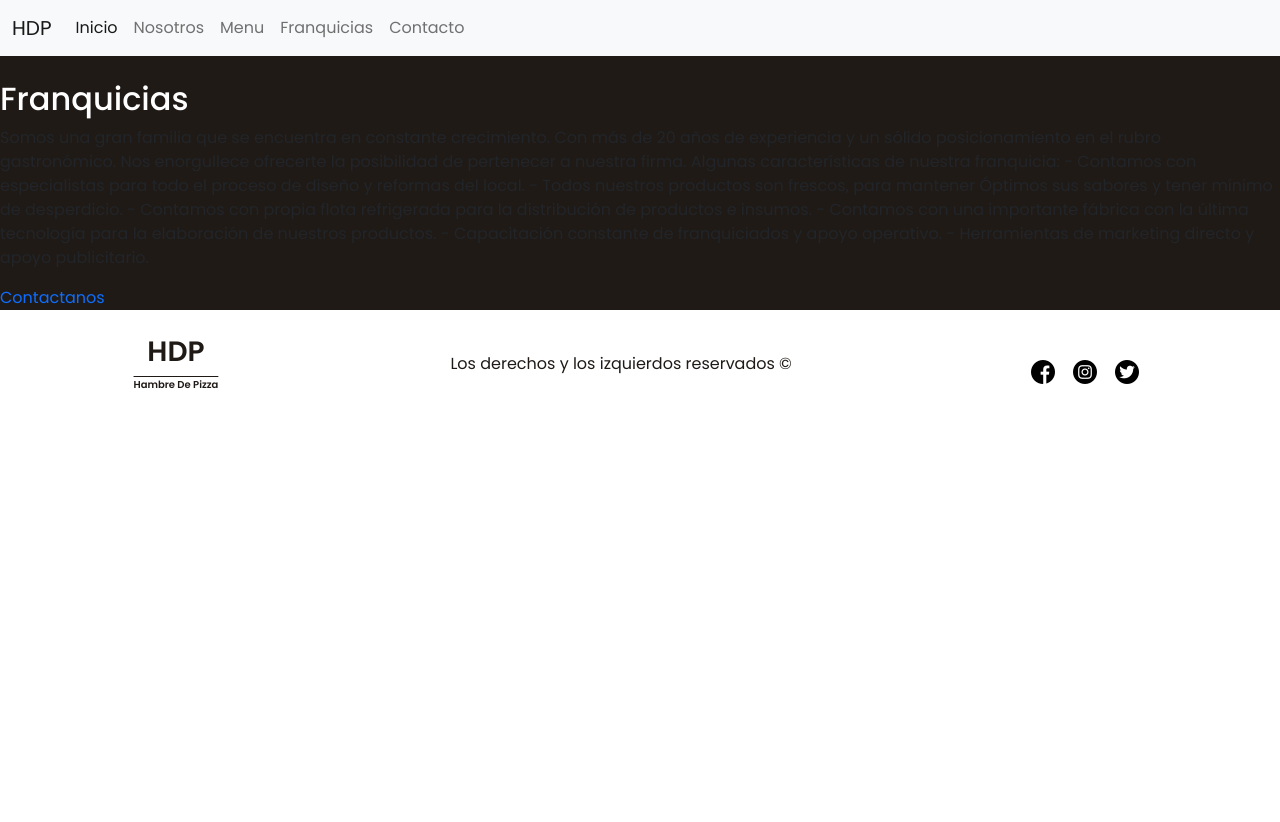
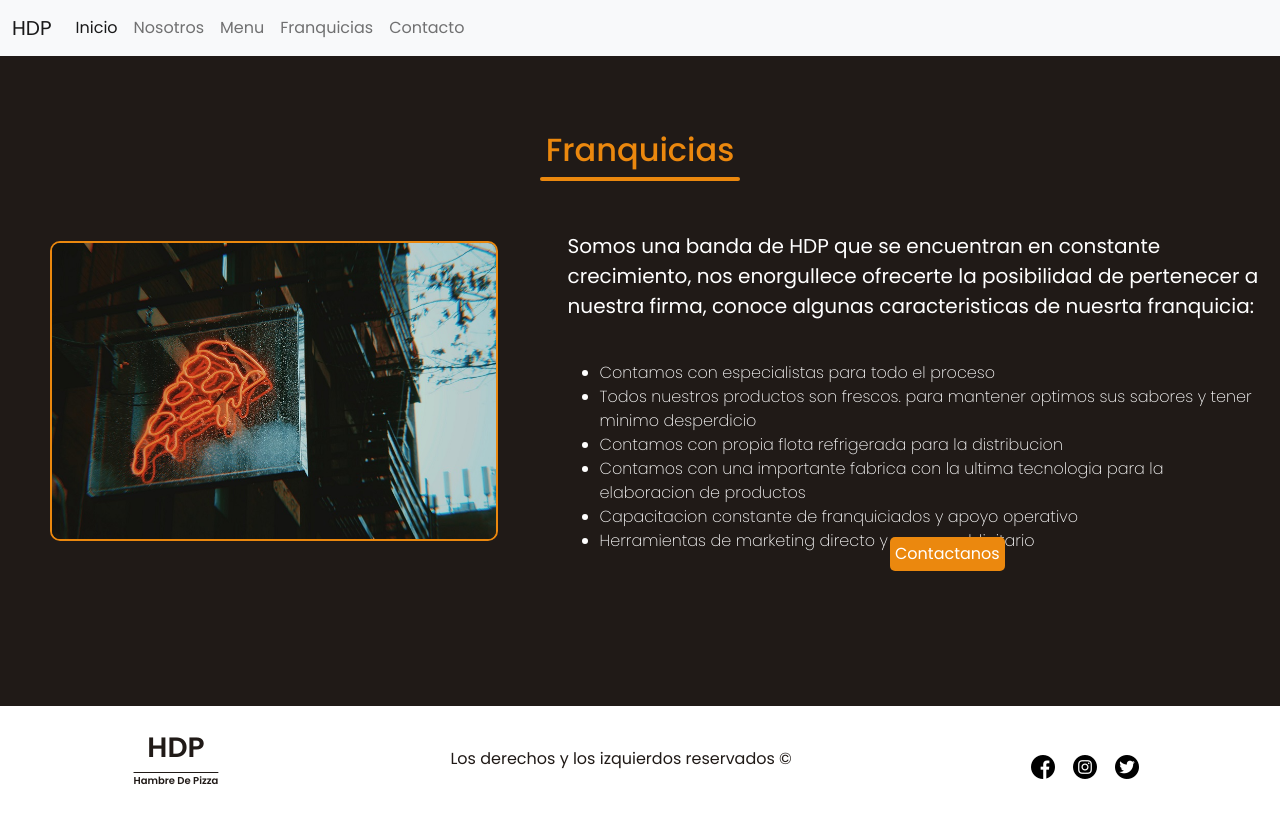
Before and after one commit to iltute/HdeP, a website: page pages/franquicias.html in a window 1280 px wide. Before the commit the page ends 800 px from the top, so only its background shows below. Drawn offline with nearby package versions, Linux system fonts and the light colour scheme.

Commit message:
2205232325

```diff
--- a/css/style.css
+++ b/css/style.css
@@ -612,3 +612,49 @@ footer div a img {
         margin: 0 50px 0 50px;
     }
 }
+
+.franquicias{
+    text-align: right;
+    color: #ffffff;
+    padding-top: 30px;
+    display: flex;
+    flex-direction: column;
+    text-align: center;
+    justify-content: center;
+    align-items: center;
+}
+.franquicias div .linea{
+    width: 150px;
+}
+.franquicias-contenedor{
+    display: flex;
+    justify-content: space-between;
+}
+.franquicias-img{
+    height: 100%;
+    width: 100%;
+    margin: 50px;
+}
+.franquicias-img img{
+    height: 100%;
+    width: 100%;
+    overflow: hidden;
+    object-fit: cover;
+    border-radius: 10px;
+    border:#eb880e solid 2px;
+}
+.franquicias-txt{
+    margin: 20px;
+    color: #ffffff;
+}
+.franquicias-txt p{
+    text-align: left;
+    margin-top: 20px;
+    margin-bottom: 40px;
+    font-weight: 400;
+    font-size: 20px;
+}
+.franquicias-txt ul{
+    text-align: left;
+    font-weight: 200;
+}
--- a/pages/franquicias.html
+++ b/pages/franquicias.html
@@ -43,26 +43,30 @@
         </nav>
     </header>
     <main>
-        <section>
-            <div><img src="" alt=""></div>
-            <div>
-                <h2>Franquicias</h2>
-                <p> Somos una gran familia que se encuentra en constante crecimiento. Con más de 20 años de experiencia y un sólido posicionamiento en el rubro gastronómico.
-
-                    Nos enorgullece ofrecerte la posibilidad de pertenecer a nuestra firma.
-                    Algunas características de nuestra franquicia:
-
-                    - Contamos con especialistas para todo el proceso de diseño y reformas del local.
-                    - Todos nuestros productos son frescos, para mantener Óptimos sus sabores y tener mínimo de desperdicio.
-                    - Contamos con propia flota refrigerada para la distribución de productos e insumos.
-                    - Contamos con una importante fábrica con la última tecnología para la elaboración de nuestros productos.
-                    - Capacitación constante de franquiciados y apoyo operativo.
-                    - Herramientas de marketing directo y apoyo publicitario.</p>
-                <a href="">Contactanos</a>
+        <section class="franquicias">
+            <h2>Franquicias</h2>
+            <div class="linea">
+            </div>
+            <div class="franquicias-contenedor">
+                <div class="franquicias-img">
+                    <img src="../img/galeria/cartelrojo.jpg" alt="">
+                </div>
+                <div class="franquicias-txt">
+                    <p>Somos una banda de HDP que se encuentran en constante crecimiento, nos enorgullece ofrecerte la posibilidad de pertenecer a nuestra firma, conoce algunas caracteristicas de nuesrta franquicia:</p>
+                    <ul>
+                        <li>Contamos con especialistas para todo el proceso</li>
+                        <li>Todos nuestros productos son frescos. para mantener optimos sus sabores y tener minimo desperdicio</li>
+                        <li>Contamos con propia flota refrigerada para la distribucion </li>
+                        <li>Contamos con una importante fabrica con la ultima tecnologia para la elaboracion de productos</li>
+                        <li>Capacitacion constante de franquiciados y apoyo operativo</li>
+                        <li>Herramientas de marketing directo y apoyo publicitario</li>
+                    </ul>
+                </div>
+            </div>
+            <div class="franquicias-boton">
+                <a href="./contacto.html" target="_blank">Contactanos</a>
             </div>
         </section>
-
-
     </main>
     <script src="https://cdn.jsdelivr.net/npm/bootstrap@5.1.3/dist/js/bootstrap.bundle.min.js"
         integrity="sha384-ka7Sk0Gln4gmtz2MlQnikT1wXgYsOg+OMhuP+IlRH9sENBO0LRn5q+8nbTov4+1p"
--- a/scss/base/_variables.scss
+++ b/scss/base/_variables.scss
@@ -1,2 +1,10 @@
 $color-primario: #201a17;
 $color-secundario: #eb880e;
+
+
+//* aplicar en todo el proyecto este mixing
+@mixin  flex ($flex, $justify, $align){
+    display: $flex;
+    justify-content: $justify;
+    align-items: $align;
+}
--- a/scss/componentes/_main.scss
+++ b/scss/componentes/_main.scss
@@ -419,3 +419,70 @@ main{
         }
     }
 }
+main{
+    .franquicias{
+        padding-bottom: 50px;
+        height: 650px;
+        padding-top: 10px;
+        display: flex;
+        flex-direction: column;
+        text-align: center;
+        justify-content: center;
+        align-items: center;
+        h2{
+            color: $color-secundario;
+        }
+        .linea{
+            width: 200px;
+            background-color: $color-secundario;
+            height: 4px;
+            border-radius: 15px;
+            margin-bottom: 10px;
+        }
+        .franquicias-contenedor{
+            display: flex;
+            justify-content: space-between;
+            height: auto;
+            .franquicias-img{
+                height: auto;
+                width: 100%;
+                margin: 50px;
+                img{
+                    height: 100%;
+                    width: 100%;
+                    overflow: hidden;
+                    object-fit: cover;
+                    border-radius: 10px;
+                    border:#eb880e solid 2px;
+                }
+            }
+            .franquicias-txt{
+                margin: 20px;
+                color: #ffffff;
+                p{
+                    text-align: left;
+                    margin-top: 20px;
+                    margin-bottom: 40px;
+                    font-weight: 400;
+                    font-size: 20px;
+                }
+                ul{
+                    text-align: left;
+                    font-weight: 200;
+                }
+            }
+        }
+        .franquicias-boton{
+            position: relative;
+            a{
+                position: absolute;
+                left: 250px;
+                bottom: 20px;
+                background-color: $color-secundario;
+                color: #ffffff;
+                border-radius: 5px;
+                padding: 5px;
+            }
+        }
+    }
+}
```
Also changed, not shown: css/estilos.css.
